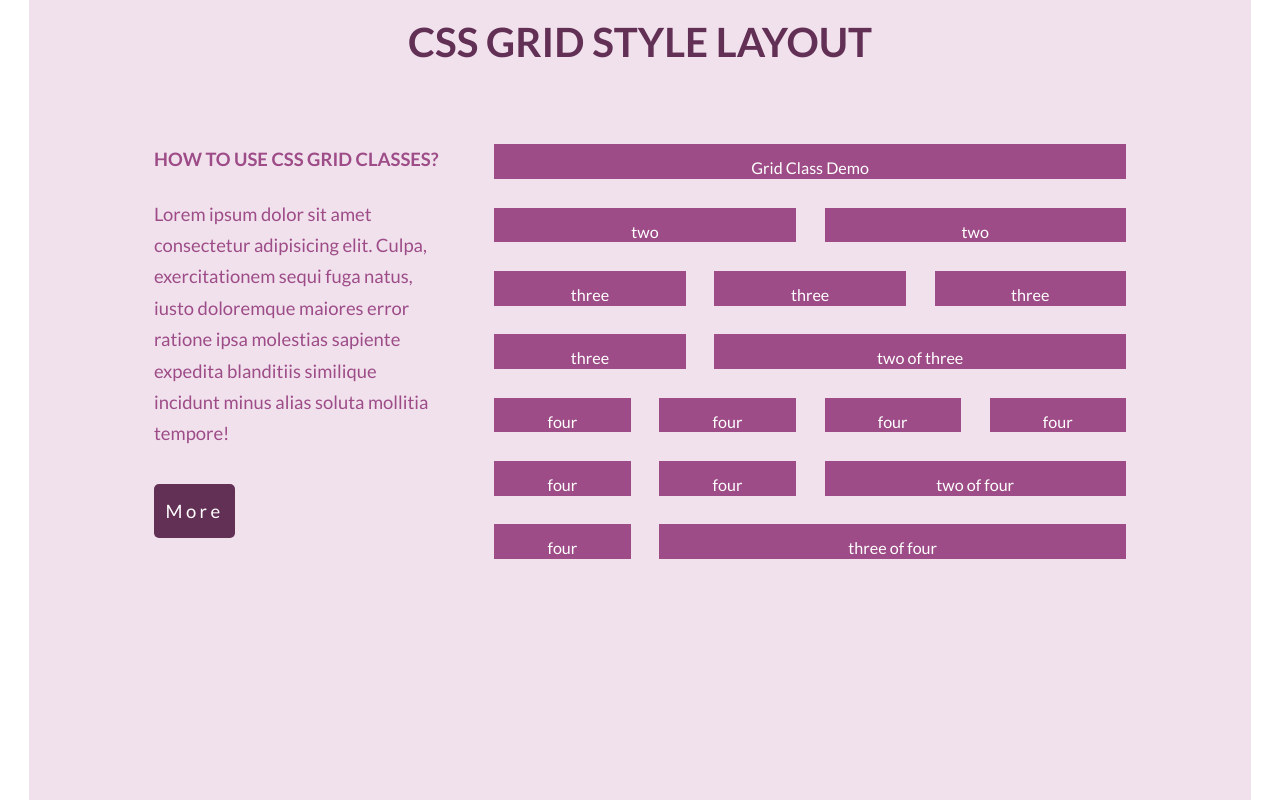
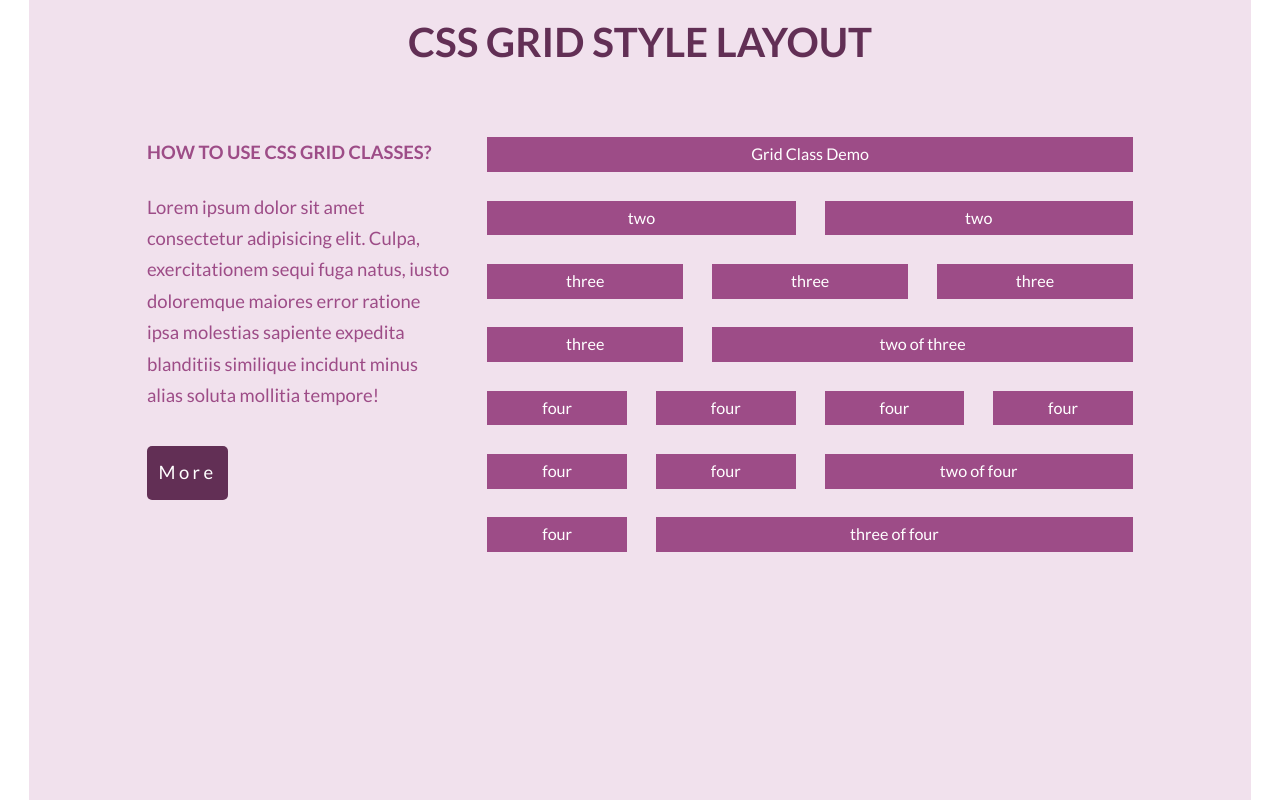
Before and after one commit to milad000/sassProject, a website: page index.html in a window 1280 px wide. Shown: the part 880-1680 px from the top of the page. Drawn offline with Linux system fonts and the light colour scheme.

Commit message:
Solve small issue problem with padding in grid class

```diff
--- a/index.html
+++ b/index.html
@@ -53,7 +53,7 @@
                             </div>
                             <div class="row">
                                 <div class="col-1-of-2">
-                                    two
+                                    <p>two</p>
                                 </div>
                                 <div class="col-1-of-2">
                                     two
--- a/sass/layout/_grid.scss
+++ b/sass/layout/_grid.scss
@@ -13,7 +13,7 @@
 
     [class^="col-"]{
         float: left;
-        padding: 10px;
+        padding: 3px;
 
         &:not(:last-child){
             margin-right: $gutter-horizontal;
```
Also changed, not shown: css/style.css.
